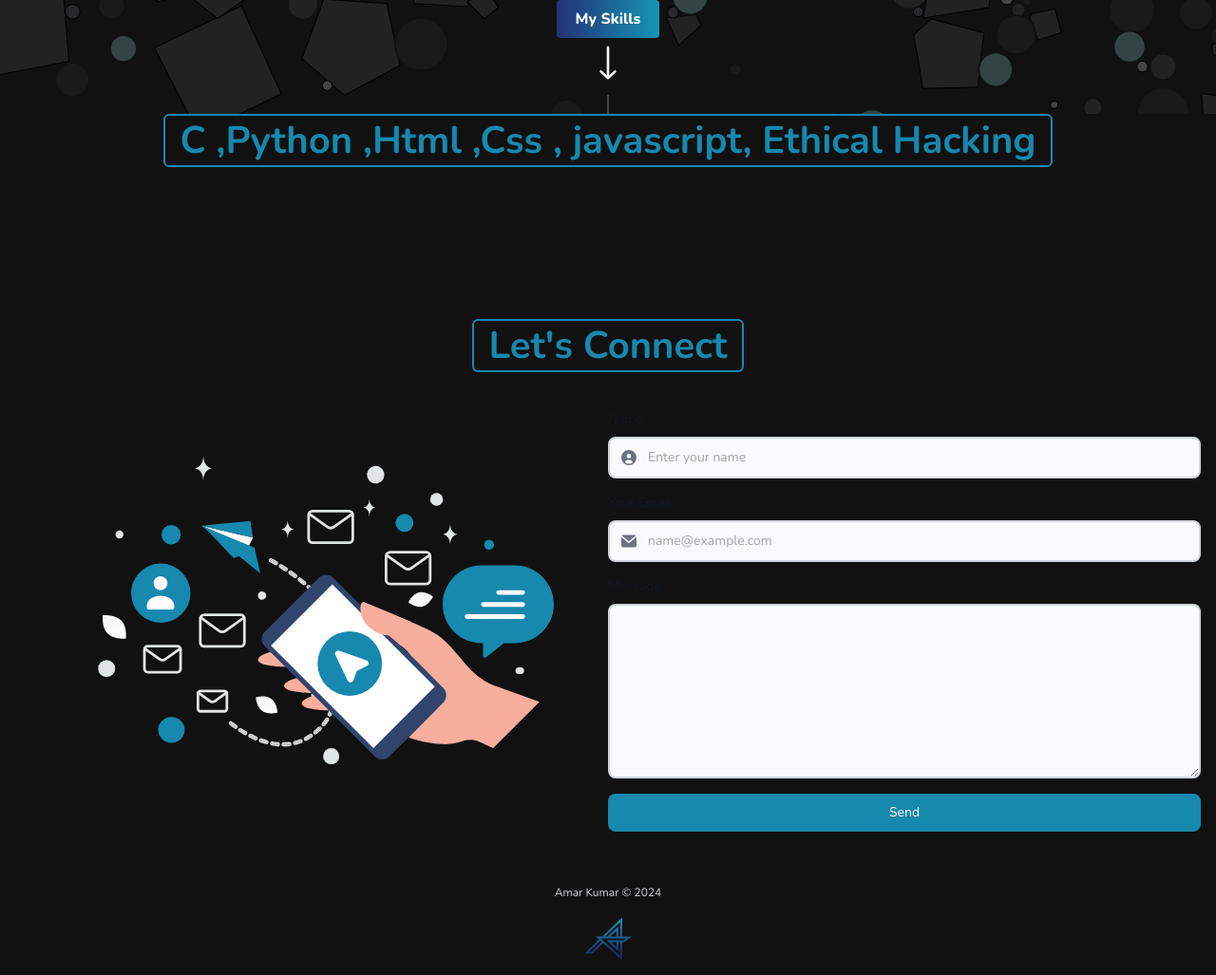
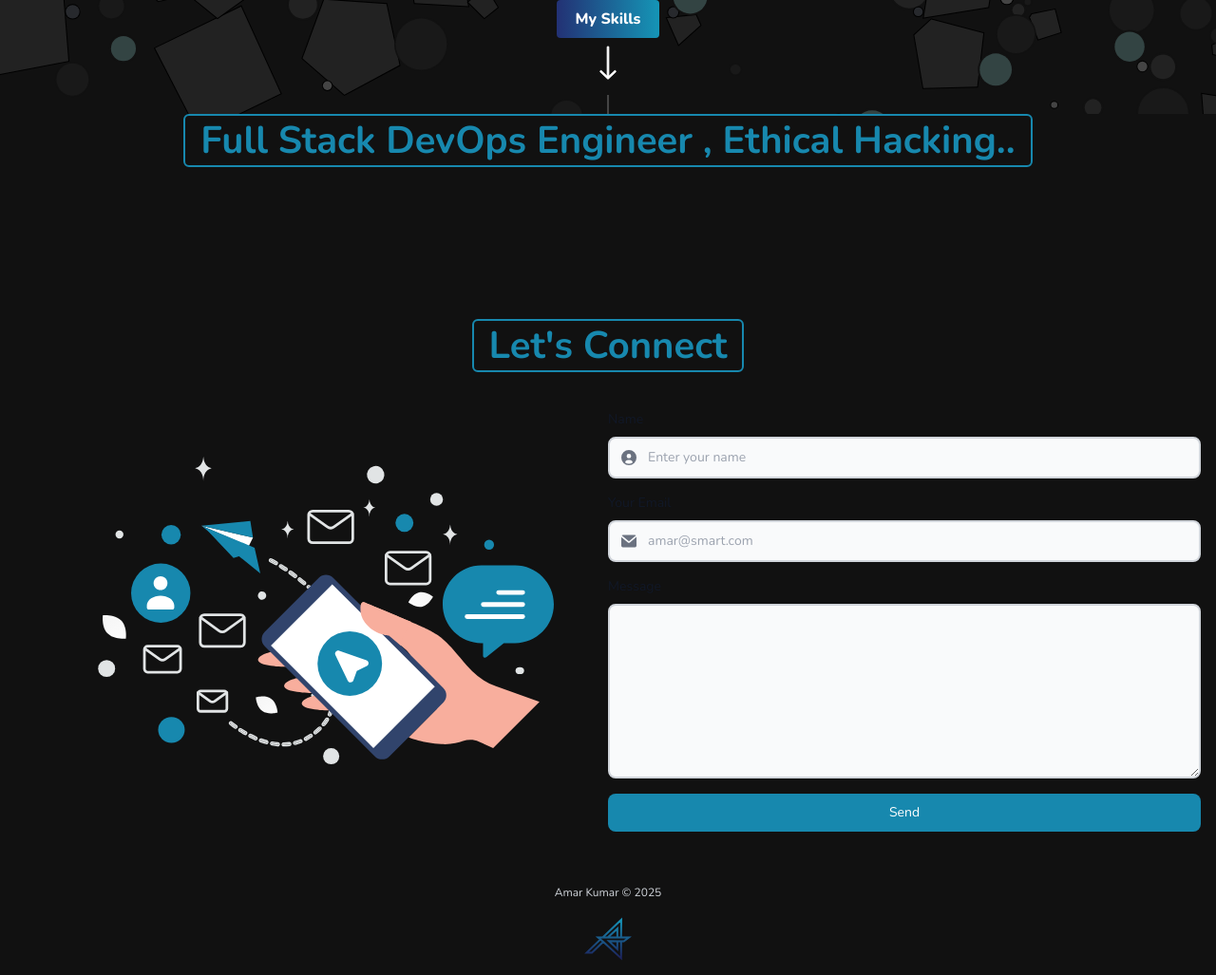
Before and after one commit to realamar/final, a website: page index.html in a window 1280 px wide. Shown: the part 680-1707 px from the top of the page at 95% size. Drawn offline with nearby package versions, Linux system fonts and the light colour scheme; animation ran at ten frames a second; a script that the page names is missing.

Commit message:
Update index.html

```diff
--- a/index.html
+++ b/index.html
@@ -360,7 +360,7 @@
       <h2
         class="text-3xl sm:text-[40px] bg-[#111] sm:w-max relative z-10 font-bold px-4 py-2 mx-auto text-center text-[#1788ae] sm:border-2 border-[#1788ae] rounded-md"
       >
-        C ,Python ,Html ,Css , javascript, Ethical Hacking
+         Full Stack DevOps Engineer , Ethical Hacking..
       </h2>
       <div class="swiper mySwiper !py-14">
         <div class="swiper-wrapper items-center">
@@ -447,7 +447,7 @@
               id="email"
               name="email"
               class="bg-gray-50 border-2 outline-none border-gray-300 text-gray-900 text-sm rounded-lg focus:ring-[#1788ae] focus:border-[#1788ae] block w-full ps-10 p-2.5 dark:bg-gray-700 dark:border-gray-600 dark:placeholder-gray-400 dark:text-white"
-              placeholder="name@example.com"
+              placeholder="amar@smart.com"
             />
           </div>
           <label
@@ -476,7 +476,7 @@
       </div>
     </section>
     <footer class="flex flex-col items-center pb-10">
-      <p class="text-xs text-gray-300">Amar Kumar © 2024</p>
+      <p class="text-xs text-gray-300">Amar Kumar © 2025</p>
       <div class="black-logo my-4">
         <svg
           width="50"
@@ -569,7 +569,7 @@
           </a>
         </li>
         <li>
-          <a href="https://www.youtube.com/@amarkumar">
+          <a href="https://www.youtube.com/@filoshifer">
             <svg
               class="w-5 hover:text-white"
               xmlns="http://www.w3.org/2000/svg"
```
